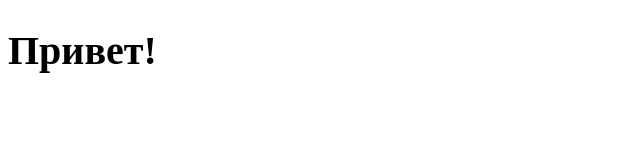
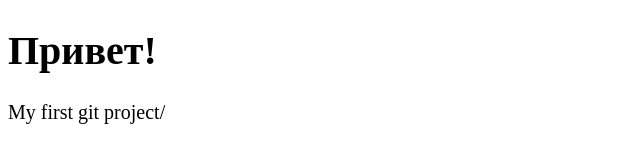
Before and after one commit to validhtml/code, a plain HTML site: page index.html in a window 1280 px wide. Shown: the whole page, without its empty margins (0-640 px from the left). Drawn offline with nearby package versions, Linux system fonts and the light colour scheme; files that its build step writes are made by us from their sources.

Commit message:
first commit

```diff
--- a/index.html
+++ b/index.html
@@ -15,6 +15,7 @@
 
 <body>
 	<h1>Привет!</h1>
+	<p>My first git project/</p>
 </body>
 
 </html>
```
